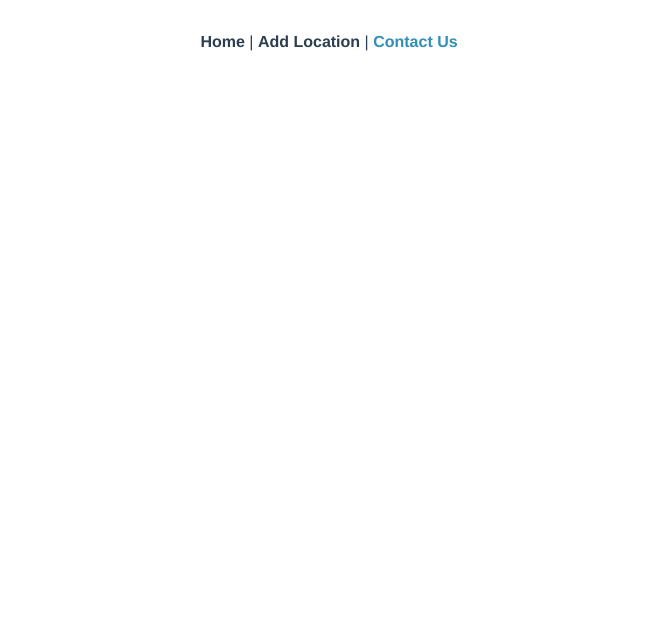
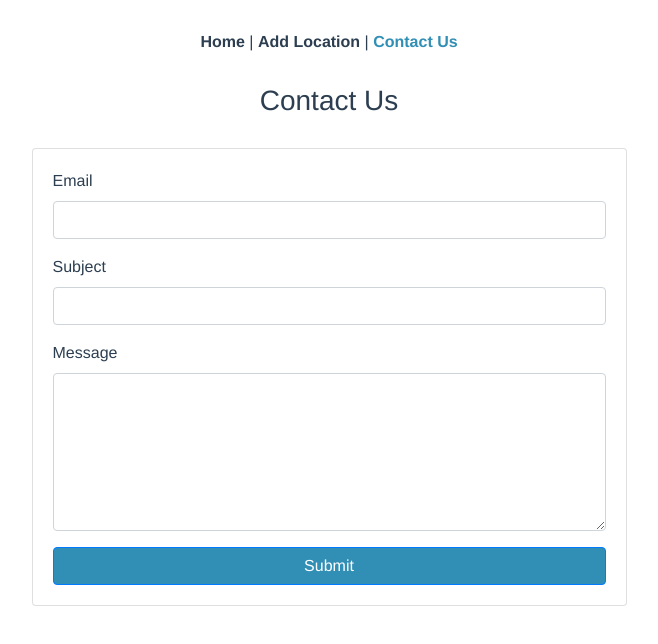
Before and after one commit to syafiqabdillah/gcd-web, a Vue app: page /contact-us in a window 1280 px wide. Shown: the top 644 px of the page, without its empty margins (311-969 px from the left). Built offline with nearby package versions, Linux system fonts and the light colour scheme.

Commit message:
menambahkan UI contact us

```diff
--- a/src/views/ContactUs.vue
+++ b/src/views/ContactUs.vue
@@ -1,14 +1,92 @@
 <template>
+  <div class=" text-left">
+    <div align="center">
+      <h3>
+        Contact Us
+      </h3>
+    </div>
 
+    <div class="contact-us-container">
+      <b-row>
+        <b-col></b-col>
+        <b-col cols="12" md="6">
+          <b-card>
+            <b-form>
+              <b-form-group
+                id="input-contact-us-email-group"
+                label="Email"
+                label-for="input-contact-us-email"
+              >
+                <b-form-input
+                  id="input-contact-us-email"
+                  v-model="form.email"
+                  type="email"
+                  required
+                ></b-form-input>
+              </b-form-group>
+
+              <b-form-group
+                id="input-contact-us-subject-group"
+                label="Subject"
+                label-for="input-contact-us-subject"
+              >
+                <b-form-input
+                  id="input-contact-us-subject"
+                  v-model="form.subject"
+                  required
+                ></b-form-input>
+              </b-form-group>
+
+              <b-form-group
+                id="input-contact-us-message-group"
+                label="Message"
+                label-for="input-contact-us-message"
+              >
+                <b-form-textarea
+                  id="input-contact-us-message"
+                  v-model="form.message"
+                  rows="6"
+                ></b-form-textarea>
+              </b-form-group>
+
+              <b-button block type="submit" variant="primary">
+                <b-spinner
+                  type="grow"
+                  small
+                  v-if="isAddingLocation"
+                ></b-spinner>
+                {{ isAddingLocation ? "Submitting" : "Submit" }}
+              </b-button>
+            </b-form>
+          </b-card>
+        </b-col>
+        <b-col></b-col>
+      </b-row>
+    </div>
+  </div>
 </template>
 
 <script>
 export default {
-    name: "ContactUs",
-
-}
+  name: "ContactUs",
+  data() {
+    return {
+      isSendingMessage: false,
+      form: {
+        email: "",
+        subject: "",
+        message: "",
+      },
+    };
+  },
+};
 </script>
 
-<style>
-
+<style scoped>
+.contact-us-container {
+  margin: 30px;
+}
+button {
+    background-color: #318fb5;
+}
 </style>
```
